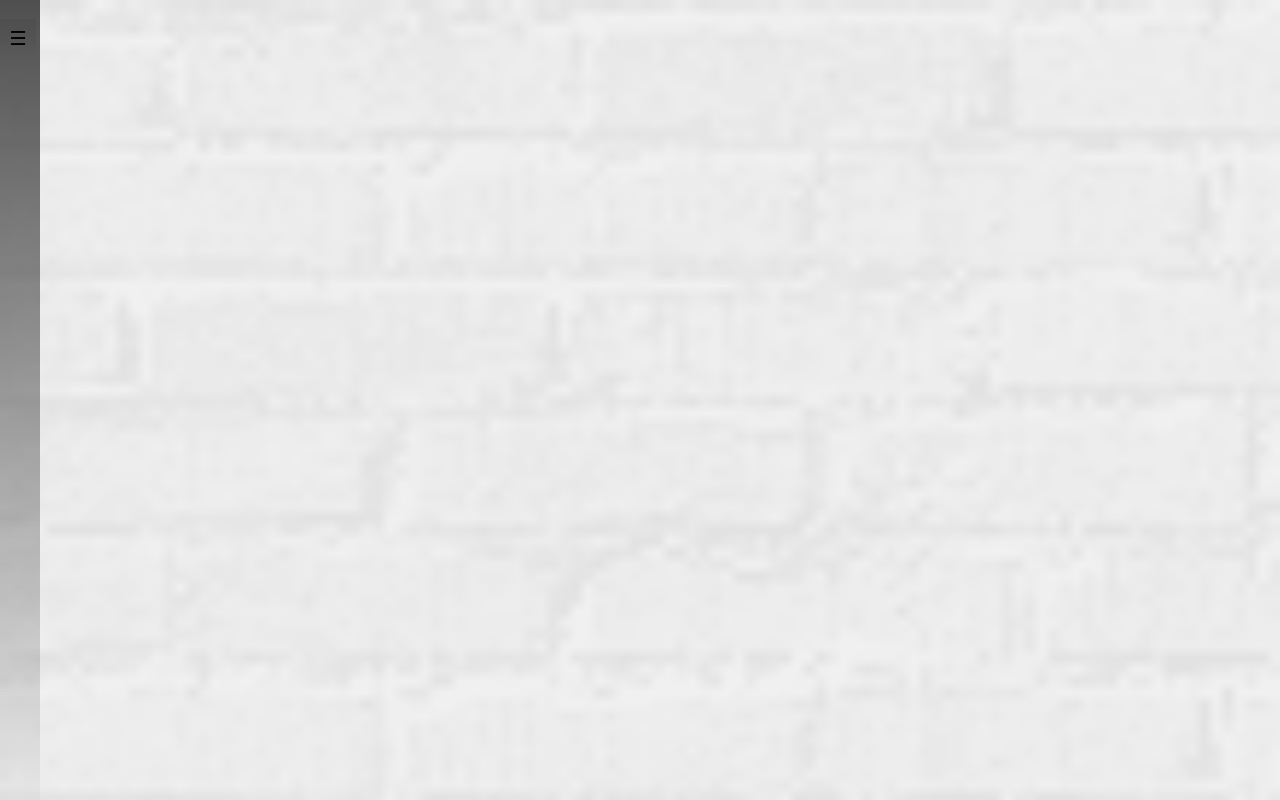
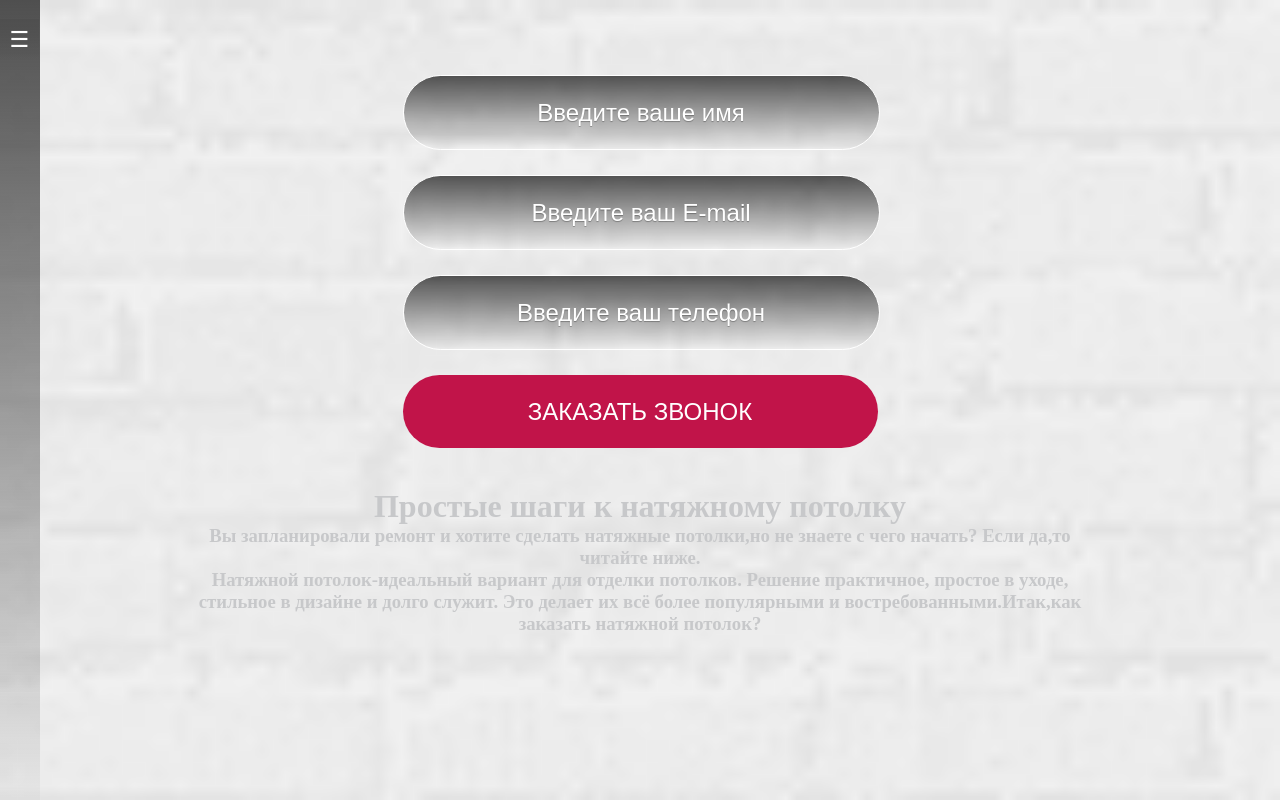
Before and after one commit to seredops/Diplom, a plain HTML site: page diplom2/Kak_zakazat.html in a window 1280 px wide. Drawn offline with Linux system fonts and the light colour scheme; files that its build step writes are made by us from their sources.

Commit message:
diplom work3

```diff
--- a/diplom2/Kak_zakazat.html
+++ b/diplom2/Kak_zakazat.html
@@ -5,7 +5,7 @@
     <title>Меню с боку</title>
     <link rel="stylesheet" href="style/menu.css">
     <link rel="stylesheet" href="css/all.css">
-    <link rel="stylesheet" type="text/css" href="css/style.css" />
+    <link rel="stylesheet" type="text/css" href="css/style.css"/>
 </head>
 <body>
 <header>
@@ -21,5 +21,24 @@
             <li><a href="#"><i class="fa fa-question"></i>Вопрос Ответ</a></li>
         </ul>
     </nav>
+</header>
+
+<div class="conteiner">
+    <div class="form-zakaz">
+        <form id="application" action=" application.php" method="POST" name=" application ">
+            <input name="name" id="applicationName" maxlength="20" placeholder="Введите ваше имя" required />
+            <input name="email" type="email" id="applicationEmail" maxlength="20" placeholder="Введите ваш E-mail" required />
+            <input name="telephone" type="Tel" id="applicationTelephone" maxlength="20" placeholder="Введите ваш телефон" required/>
+            <button class="applicationButton" type="submit" form="application">Заказать Звонок </button>
+        </form>
+    </div>
+    <div class="text-opicanie">
+        <h1>Простые шаги к натяжному потолку</h1>
+        <h3> Вы запланировали ремонт и хотите сделать натяжные потолки,но не знаете с чего начать?
+
+        Если да,то читайте ниже.</h3>
+        <h3>Натяжной потолок-идеальный вариант для отделки потолков. Решение практичное, простое в уходе, стильное в дизайне и долго служит. Это делает их всё более популярными и востребованными.Итак,как заказать натяжной потолок?</h3>
+    </div>
+</div>
 </body>
 </html>
--- a/diplom2/style/menu.css
+++ b/diplom2/style/menu.css
@@ -41,6 +41,8 @@
 .nav-toggle:after{
     content: '\2630';
     text-decoration: none;
+    color: white;
+    font-size: 22px;
 }
 .nav-toggle:hover {
     color: #f43328;
@@ -370,3 +372,88 @@ item:target ~ .item-1 {
     font-size: 20px;
     background: rgba(0, 0, 0, 0.5);
 }
+/*kak zakazaty*/
+
+
+.text-opicanie{
+    text-align: center;
+    color: #c7c8ca;
+    margin: 30px;
+    padding: 10px;
+}
+
+/*forma zakaza */
+/* Стили формы */
+#application {
+    width: 475px;
+    margin: 0 auto;
+}
+
+/*Стили полей для ввода*/
+#applicationName, #applicationEmail, #applicationTelephone {
+    width: 100%;
+    height: 73px;
+    background: -moz-linear-gradient(top, rgba(0,0,0,0.65) 0%, rgba(0,0,0,0) 100%); /* FF3.6-15 */
+    background: -webkit-linear-gradient(top, rgba(0,0,0,0.65) 0%,rgba(0,0,0,0) 100%); /* Chrome10-25,Safari5.1-6 */
+    background: linear-gradient(to bottom, rgba(0,0,0,0.65) 0%,rgba(0,0,0,0) 100%); /* W3C, IE10+, FF16+, Chrome26+, Opera12+, Safari7+ */
+    filter: progid:DXImageTransform.Microsoft.gradient( startColorstr='#a6000000', endColorstr='#00000000',GradientType=0 ); /* IE6-9 */
+    margin-top: 25px;
+    border: 1px solid #fff;
+    border-radius: 40px;
+    text-align: center;
+    color: #ffffff;
+    font-size: 24px;
+}
+/*Стили полей при клике по ним*/
+#applicationName:focus, #applicationEmail:focus, #applicationTelephone:focus {
+    border: 1px solid #58f4e4;
+}
+
+/*Стили текста, выводящегося в placeholder*/
+::-webkit-input-placeholder {
+    color: #1defe1;
+    font-family: 'PT Sans', sans-serif;
+    text-shadow: 0 10px 10px rgba(12, 12, 12, 0.82);
+}
+
+::-moz-placeholder  {
+    color: #fff;
+    font-family: 'PT Sans', sans-serif;
+    text-shadow: 0 1px 1px rgba(0, 0, 0, .3);
+}  /* Firefox 19+ */
+
+:-moz-placeholder {
+    color: #fff;
+    font-family: 'PT Sans', sans-serif;
+    text-shadow: 0 1px 1px rgba(0, 0, 0, .3);
+}  /* Firefox 18- */
+
+:-ms-input-placeholder {
+    color: #fff;
+    font-family: 'PT Sans', sans-serif;
+    text-shadow: 0 1px 1px rgba(0, 0, 0, .3);
+}
+
+::placeholder {
+    color: #fff;
+    text-shadow: 0 1px 1px rgba(0, 0, 0, 0.3);
+}
+.applicationButton {
+    margin-top: 25px;
+    background: #c11449;
+    border: none;
+    width: 100%;
+    height: 73px;
+    border-radius: 40px;
+    color: #fff;
+    font-size: 24px;
+    text-transform: uppercase;
+    font-family: 'PT Sans', sans-serif;
+    cursor: pointer;
+}
+.applicationButton:hover {
+    background: -moz-linear-gradient(top, rgba(0,0,0,0.65) 0%, rgba(0,0,0,0) 100%); /* FF3.6-15 */
+    background: -webkit-linear-gradient(top, rgba(0,0,0,0.65) 0%,rgba(0,0,0,0) 100%); /* Chrome10-25,Safari5.1-6 */
+    background: linear-gradient(to bottom, rgba(0,0,0,0.65) 0%,rgba(0,0,0,0) 100%); /* W3C, IE10+, FF16+, Chrome26+, Opera12+, Safari7+ */
+    filter: progid:DXImageTransform.Microsoft.gradient( startColorstr='#a6000000', endColorstr='#00000000',GradientType=0 ); /* IE6-9 */
+}
```
Also changed, not shown: diplom2/contact.html (+1 -1 lines), diplom2/menusoky.html (+1 -0 lines).
